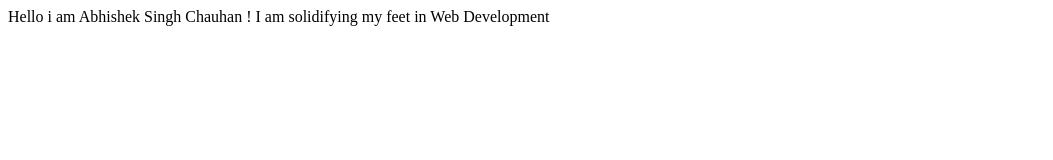
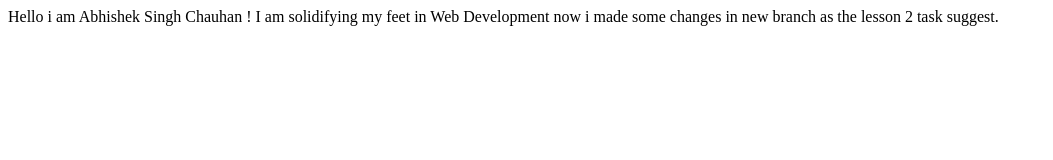
Before and after one commit to abhishek-06-singh/neogcamp-lesson2--host-your-first-website, a plain HTML site: page index.html in a window 1280 px wide. Shown: the whole page, without its empty margins (0-1053 px from the left). Drawn offline with Linux system fonts and the light colour scheme.

Commit message:
Update - updated index.html in new branch

```diff
--- a/index.html
+++ b/index.html
@@ -9,5 +9,6 @@
 <body>
     Hello i am Abhishek Singh Chauhan !
     I am solidifying my feet in Web Development
+    now i made some changes in new branch as the lesson 2 task suggest.
 </body>
 </html>
```
